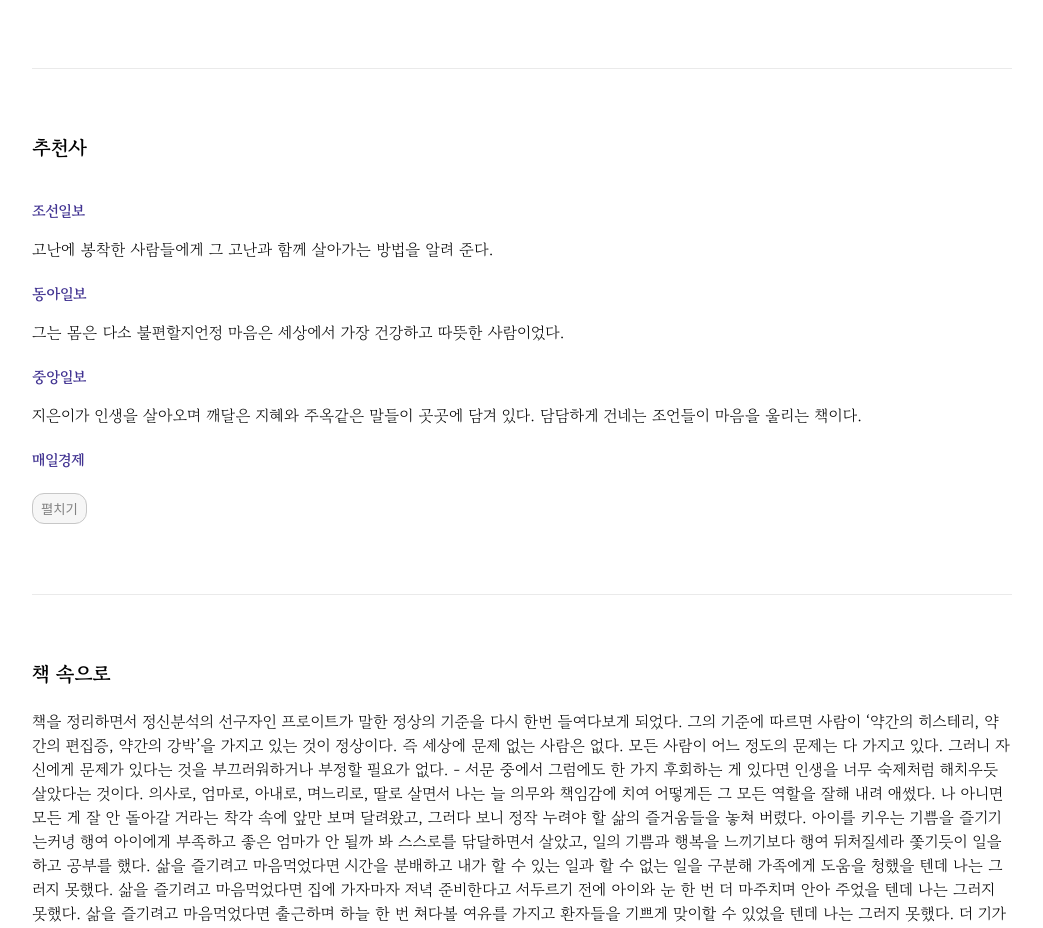
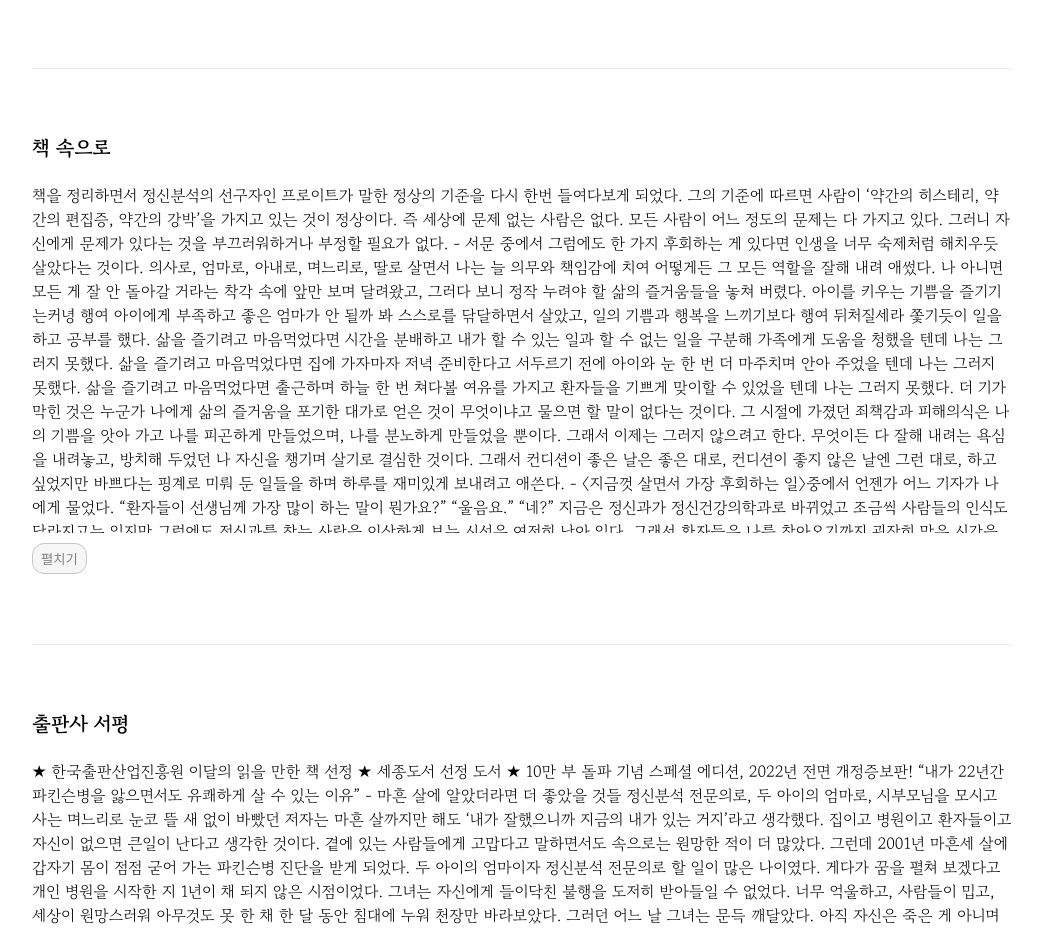
Before and after one commit to jijisss/bookStore, a React (Create React App) app: page /bookDetailPage in a window 1280 px wide. Shown: the part 8322-9250 px from the top of the page, without its empty margins (118-1161 px from the left). Built offline with nearby package versions, Linux system fonts and the light colour scheme.

Commit message:
Edit File

```diff
--- a/src/pages/BookDetailPage.js
+++ b/src/pages/BookDetailPage.js
@@ -842,121 +842,6 @@ function BookDetailPage() {
                     </div>
                   </div>
                 </div>
-                <div className="prod-detail-area book-recommend">
-                  <div className="title-wrap title-size-md">
-                    <h2 className="title-heading">추천사</h2>
-                  </div>
-                  <div className="auto-overflow-wrap type-text overflow">
-                    <div className="auto-overflow-contents">
-                      <div className="auto-overflow-inner">
-                        <ul className="recommend-list open">
-                          <li className="recommend-item">
-                            <div className="title-wrap title-size-sm">
-                              <p className="title-heading ">조선일보</p>
-                              <p className="info-text">
-                                고난에 봉착한 사람들에게 그 고난과 함께 살아가는
-                                방법을 알려 준다.
-                              </p>
-                            </div>
-                          </li>
-                          <li className="recommend-item">
-                            <div className="title-wrap title-size-sm">
-                              <p className="title-heading ">동아일보</p>
-                              <p className="info-text">
-                                그는 몸은 다소 불편할지언정 마음은 세상에서 가장
-                                건강하고 따뜻한 사람이었다.
-                              </p>
-                            </div>
-                          </li>
-                          <li className="recommend-item">
-                            <div className="title-wrap title-size-sm">
-                              <p className="title-heading ">중앙일보</p>
-                              <p className="info-text">
-                                지은이가 인생을 살아오며 깨달은 지혜와 주옥같은
-                                말들이 곳곳에 담겨 있다. 담담하게 건네는
-                                조언들이 마음을 울리는 책이다.
-                              </p>
-                            </div>
-                          </li>
-                          <li className="recommend-item">
-                            <div className="title-wrap title-size-sm">
-                              <p className="title-heading ">매일경제</p>
-                              <p className="info-text">
-                                22년간 파킨슨병을 앓으며 깨달은 삶의 비밀을
-                                고스란히 담고 있다.
-                              </p>
-                            </div>
-                          </li>
-                          <li className="recommend-item">
-                            <div className="title-wrap title-size-sm">
-                              <p className="title-heading ">연합뉴스</p>
-                              <p className="info-text">
-                                저자는 독자들을 향해 예기치 않은 불행에 맞서는
-                                길은 용기를 내어 한 발짝 앞으로 내딛는 것이라
-                                말한다. ‘삶과 연애하라’는 저자의 긍정적 태도는
-                                삶의 조건에 더해 울림을 준다.
-                              </p>
-                            </div>
-                          </li>
-                          <li className="recommend-item">
-                            <div className="title-wrap title-size-sm">
-                              <p className="title-heading ">한겨레신문</p>
-                              <p className="info-text">
-                                그는 최근 10가지 버킷 리스트를 만들었다. 그중 한
-                                가지가 눈길을 잡는다. “나에게 상처를 준
-                                사람들에게 욕 실컷 하고 싶어요. 그동안 너무
-                                고상한 척, 아무렇지도 않은 척 살았어요. 욕쟁이
-                                할머니처럼 나에게 상처를 준 사람들을 향해
-                                시원하게 욕 한번 퍼붓고 싶어요.”
-                              </p>
-                            </div>
-                          </li>
-                          <li className="recommend-item">
-                            <div className="title-wrap title-size-sm">
-                              <p className="title-heading ">문화일보</p>
-                              <p className="info-text">
-                                그동안 독자의 어깨를 가만히 토닥이고 냉철하고
-                                이성적인 조언을 해 주던 그가 이번엔 ‘자신’의
-                                이야기를 한다. 가볍게 말하면 ‘김혜남이 재미있게
-                                사는 이유’겠고, 무게를 잡자면 30년간 정신과
-                                의사로 일한 저자의 ‘행복한 삶을 위한 조건’이다.
-                              </p>
-                            </div>
-                          </li>
-                          <li className="recommend-item">
-                            <div className="title-wrap title-size-sm">
-                              <p className="title-heading ">
-                                이정엽 (정신분석 전문의)
-                              </p>
-                              <p className="info-text">
-                                투병 중에 집필한 에세이여서 그런지 잔잔한 한
-                                줄의 문장이라도 그것에는 가슴속 가장 깊은 곳까지
-                                뒤흔드는 감동이 있다. 일상 속에서 작은 불편조차
-                                간혹 투정을 부리곤 하는 나 스스로를 깊은 반성과
-                                성찰로 이끄는 글이기도 하다.
-                              </p>
-                            </div>
-                          </li>
-                        </ul>
-                      </div>
-                    </div>
-                    <div className="auto-overflow-footer">
-                      <button
-                        onClick={(e) => {
-                          btnClickHandler(e, "recommend-list");
-                        }}
-                        type="button"
-                        className="btn-more-body"
-                      >
-                        <span
-                          className="text open"
-                          data-btn-toggle="open"
-                        ></span>
-                        <span className="ico-arw"></span>
-                      </button>
-                    </div>
-                  </div>
-                </div>
                 <div className="prod-detail-area book-inside">
                   <div className="title-wrap title-size-md">
                     <h2 className="title-heading">책 속으로</h2>
```
